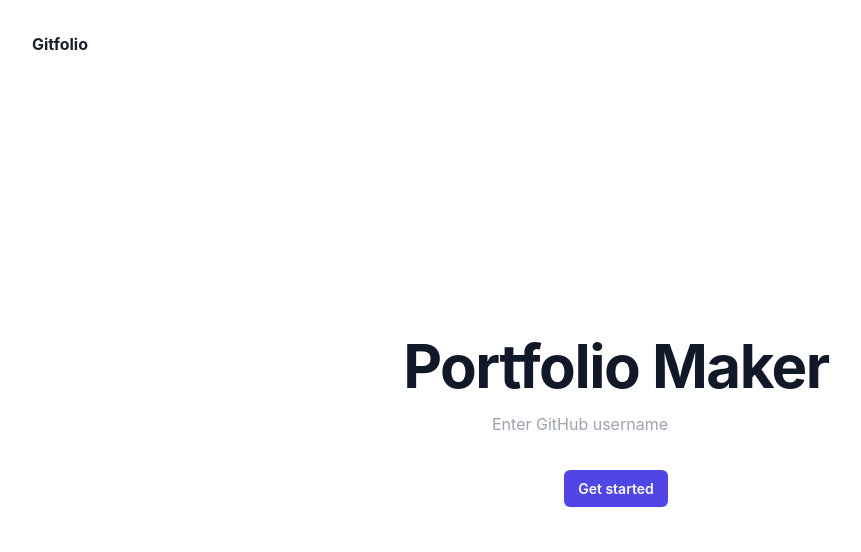
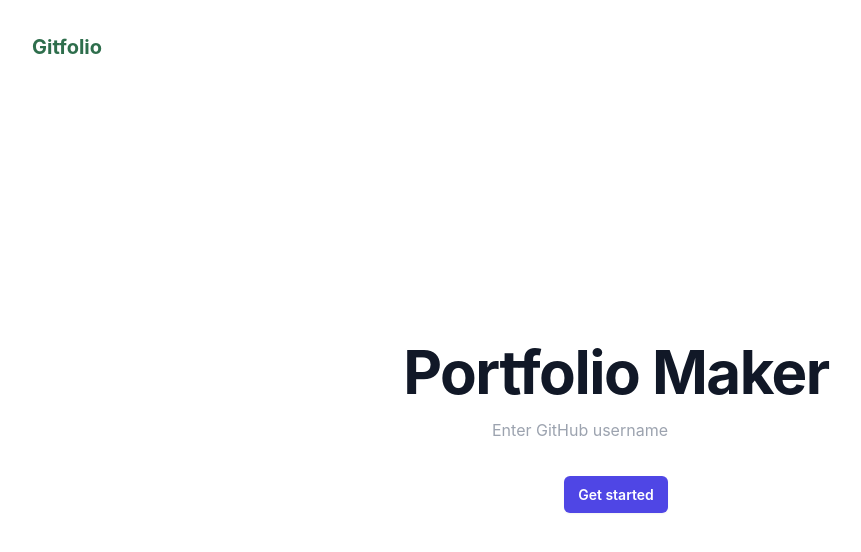
Before and after one commit to soritaheng/uq-hackathon, a React (Vite) app in the folder frontend/: page /step1 in a window 1280 px wide. Shown: the top 552 px of the page, without its empty margins (24-885 px from the left). Built offline with nearby package versions, Linux system fonts and the light colour scheme.

Commit message:
add colors to tailwind theme

```diff
--- a/frontend/tailwind.config.js
+++ b/frontend/tailwind.config.js
@@ -2,7 +2,28 @@
 export default {
   content: ["./index.html", "./src/**/*.{js,ts,jsx,tsx}"],
   theme: {
-    extend: {},
+    extend: {
+      colors: {
+        'primary': {
+          '50': '#f1f8f3',
+          '100': '#ddeee1',
+          '200': '#bcdec6',
+          '300': '#90c5a4',
+          '400': '#61a67e',
+          '500': '#3f8a60',
+          DEFAULT: '#2e6e4c',
+          '700': '#25573e',
+          '800': '#1f4632',
+          '900': '#1a3a2a',
+          '950': '#0e2018',
+        }
+      },
+      fontSize: {
+        'heading': '2.5rem',
+        'body-lg': '1.25rem',
+        'body': '1rem',
+      }
+    },
   },
   plugins: ["@tailwindcss/forms"],
 };
```
